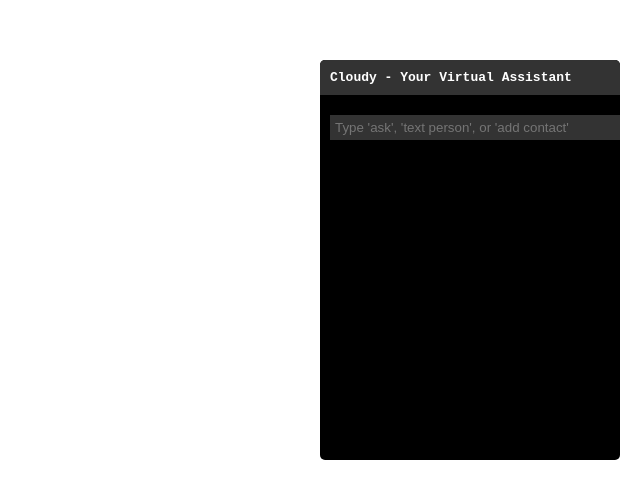
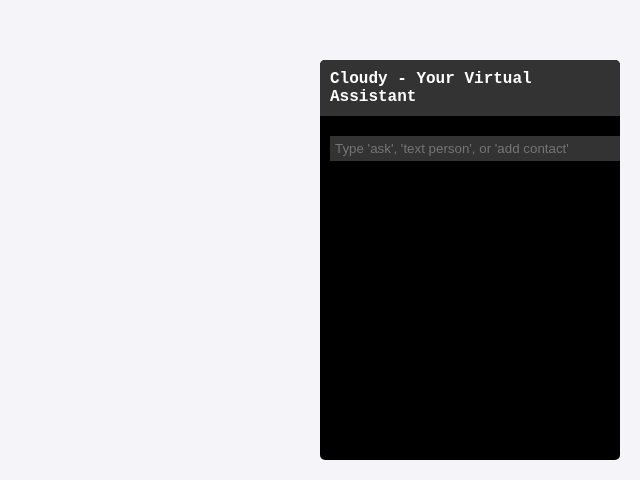
Before and after one commit to OfficialMarvin/phone, a plain HTML site: page index.html in a window 1280 px wide. Shown: the part 320-800 px from the top of the page, without its empty margins (640-1280 px from the left). Drawn offline with Linux system fonts and the light colour scheme.

Commit message:
Update styles.css

```diff
--- a/styles.css
+++ b/styles.css
@@ -1,3 +1,10 @@
+body, html {
+    height: 100%;
+    margin: 0;
+    font-family: 'Courier New', monospace;
+    background: #f4f4f9;
+}
+
 .floating-terminal {
     position: fixed;
     bottom: 20px;
@@ -6,7 +13,6 @@
     height: 400px;
     background-color: #000;
     color: #fff;
-  font-family: monospace;
     border-radius: 5px;
 }
 
@@ -25,11 +31,12 @@
 .terminal-body {
     padding: 10px;
     height: 350px;
-  overflow-y: scroll;
+    overflow-y: auto;
 }
 
 #output {
     margin: 0;
+    white-space: pre-wrap;
 }
 
 #command {
```
Lines whose indentation alone changed are shown as unchanged.
